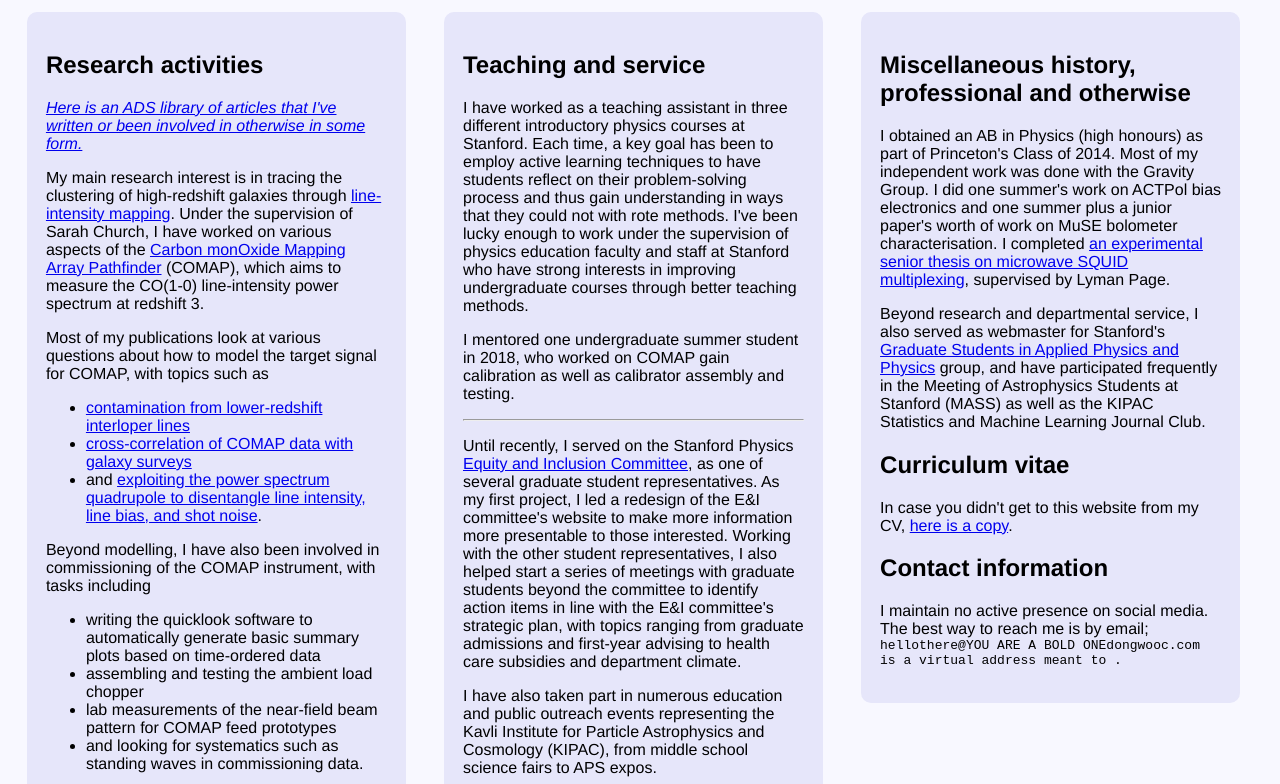
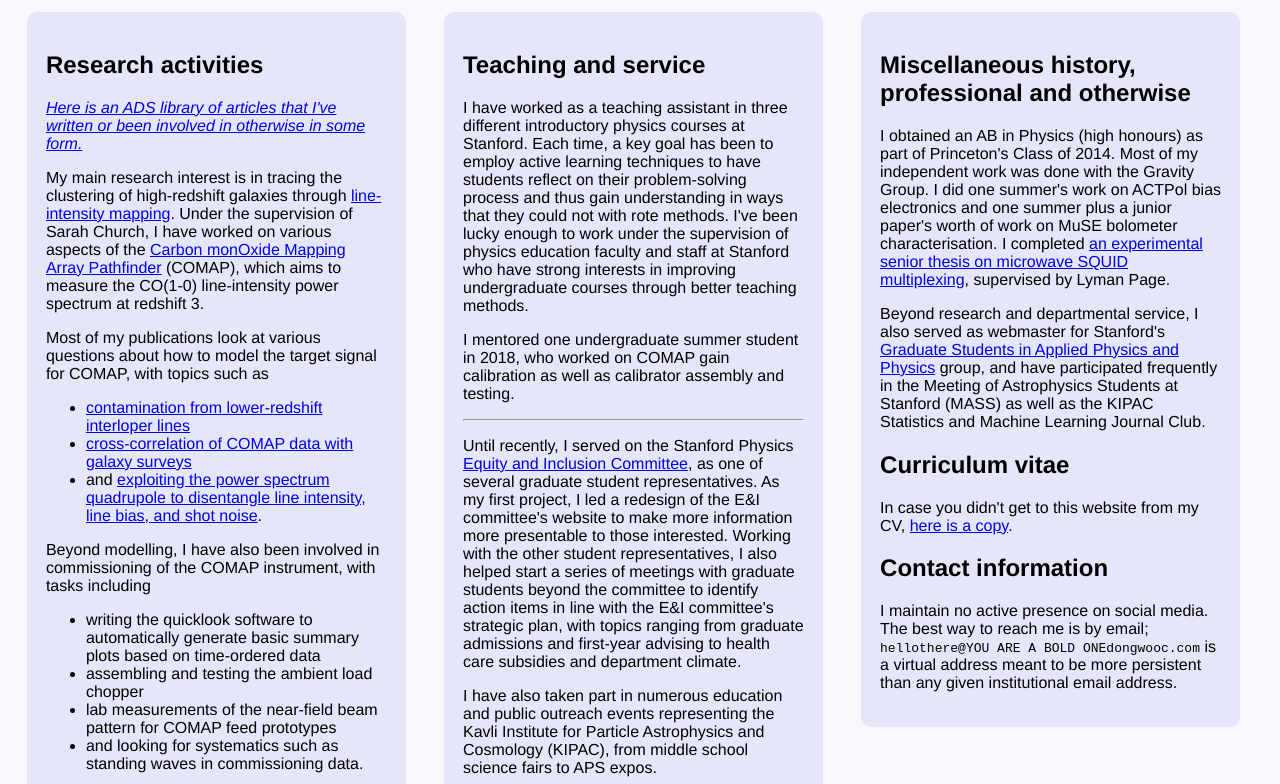
Before and after one commit to dongwooc/dongwooc.github.io, a plain HTML site: page index.html in a window 1280 px wide. Shown: the part 168-952 px from the top of the page. Drawn offline with Linux system fonts and the light colour scheme.

Commit message:
whoops didn't quite commit at the right time

```diff
--- a/index.html
+++ b/index.html
@@ -43,7 +43,7 @@
 <h2>Curriculum vitae</h2>
 In case you didn't get to this website from my CV, <a href="CV.pdf">here is a copy</a>.
 <h2>Contact information</h2>
-<p>I maintain no active presence on social media. The best way to reach me is by email; <span style="font-family:monospace">hellothere<span class="grievous">GENERAL KENOBI</span>@<span style="grievous">YOU ARE A BOLD ONE</span>dongwooc.com is a virtual address meant to .</p>
+<p>I maintain no active presence on social media. The best way to reach me is by email; <span style="font-family:monospace">hellothere<span class="grievous">GENERAL KENOBI</span>@<span style="grievous">YOU ARE A BOLD ONE</span>dongwooc.com</span> is a virtual address meant to be more persistent than any given institutional email address.</p>
 </div>
 </div>
 </body>
```
